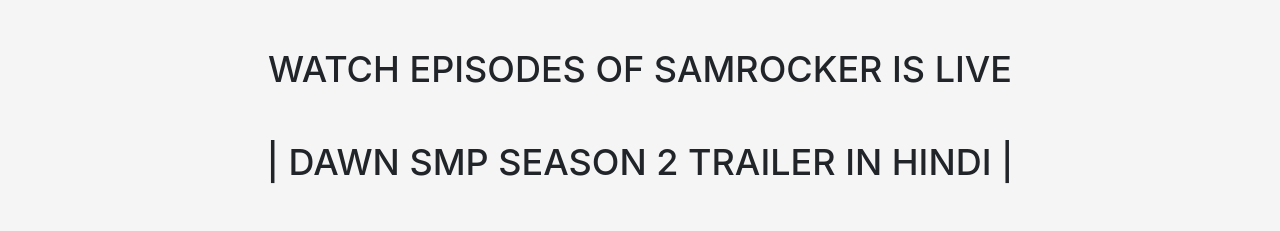
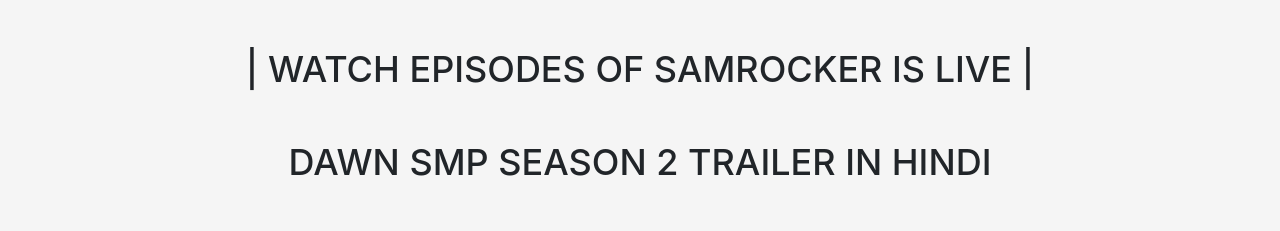
Before and after one commit to samrocker/videos, a plain HTML site: page index.html in a window 1280 px wide. Shown: the part 502-733 px from the top of the page. Drawn offline with Linux system fonts and the light colour scheme.

Commit message:
Update index.html

```diff
--- a/index.html
+++ b/index.html
@@ -90,12 +90,12 @@
     </div>
 
     <div class="video-section">
-        <h2>WATCH EPISODES OF SAMROCKER IS LIVE</h2>
+        <h2>| WATCH EPISODES OF SAMROCKER IS LIVE |</h2>
         <div class="video-container">
         </div>
 
         <div class="video-container">
-            <h2>| DAWN SMP SEASON 2 TRAILER IN HINDI |</h2>
+            <h2>DAWN SMP SEASON 2 TRAILER IN HINDI</h2>
             <iframe width="559" height="315" src="https://www.youtube.com/embed/olit8ofZuUA" frameborder="50" allow="accelerometer; autoplay; clipboard-write; encrypted-media; gyroscope; picture-in-picture" allowfullscreen></iframe>
         </div>
 
```
